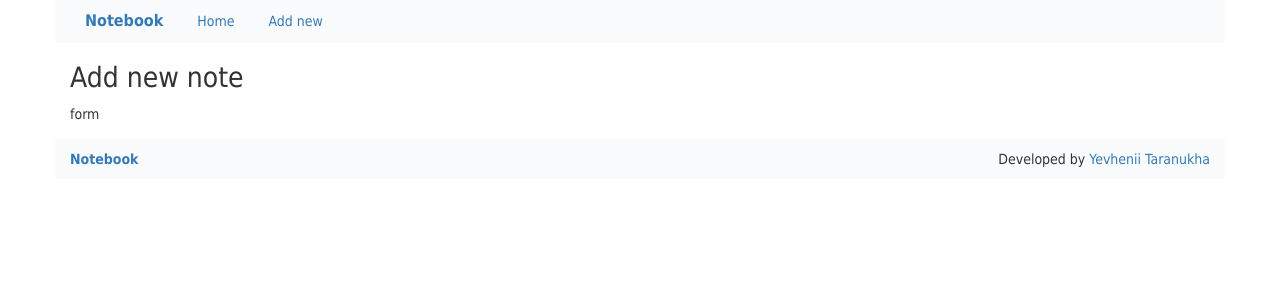
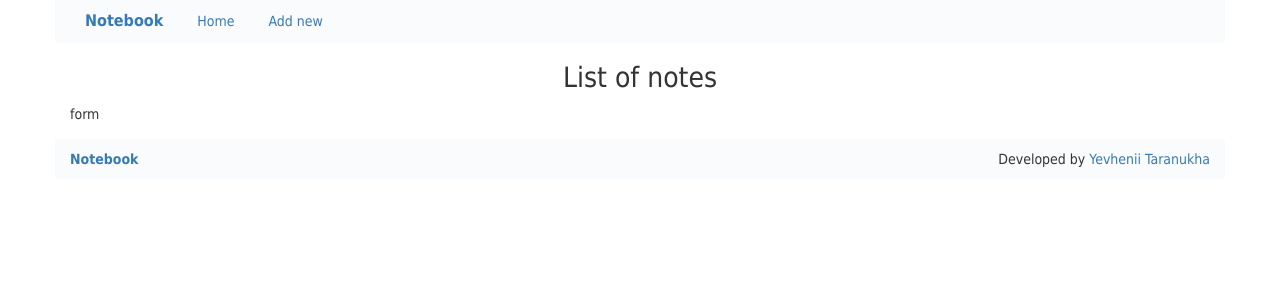
Before and after one commit to tzhenia/Notebook, a PHP site: page /new.php in a window 1280 px wide. Shown: the top 303 px of the page. Run offline with PHP 8.4, Linux system fonts and the light colour scheme.

Commit message:
edited h1

```diff
--- a/src/edit.php
+++ b/src/edit.php
@@ -3,9 +3,10 @@ require_once "view/header.php";
 ?>
 
 <div class="container">
-    <div class="row">
-        <div class="col-lg-12"><h1>Edit note</h1></div>
+    <div class="row title">
+        <div class="col-xs-12"><h1>List of notes</h1></div>
     </div>
+
     <div class="row">
         <div class="col-lg-12">
             form
--- a/src/new.php
+++ b/src/new.php
@@ -3,9 +3,10 @@
 ?>
 
 <div class="container">
-    <div class="row">
-        <div class="col-lg-12"><h1>Add new note</h1></div>
+    <div class="row title">
+        <div class="col-xs-12"><h1>List of notes</h1></div>
     </div>
+
     <div class="row">
         <div class="col-lg-12">
             form
```
